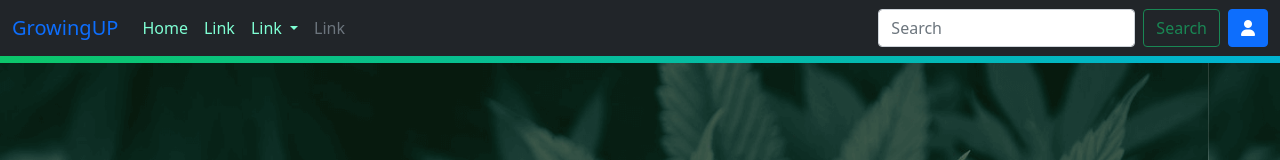
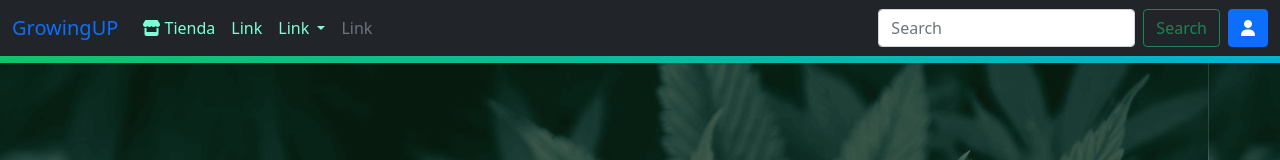
Before and after one commit to Vitilevuu/Proyecto-JS, a plain HTML site: page index.html in a window 1280 px wide. Shown: the top 160 px of the page. Drawn offline with nearby package versions, Linux system fonts and the light colour scheme.

Commit message:
link a tienda

```diff
--- a/index.html
+++ b/index.html
@@ -21,7 +21,7 @@
       <div class="collapse navbar-collapse" id="navbarScroll">
         <ul class="navbar-nav me-auto my-2 my-lg-0 navbar-nav-scroll" style="--bs-scroll-height: 100px;">
           <li class="nav-item">
-            <a class="nav-link active" aria-current="page" href="#">Home</a>
+            <a class="nav-link active" aria-current="page" href="tienda.html"><i class="fa-solid fa-store">  </i>  Tienda  </a>
           </li>
           <li class="nav-item">
             <a class="nav-link" href="#">Link</a>
```
